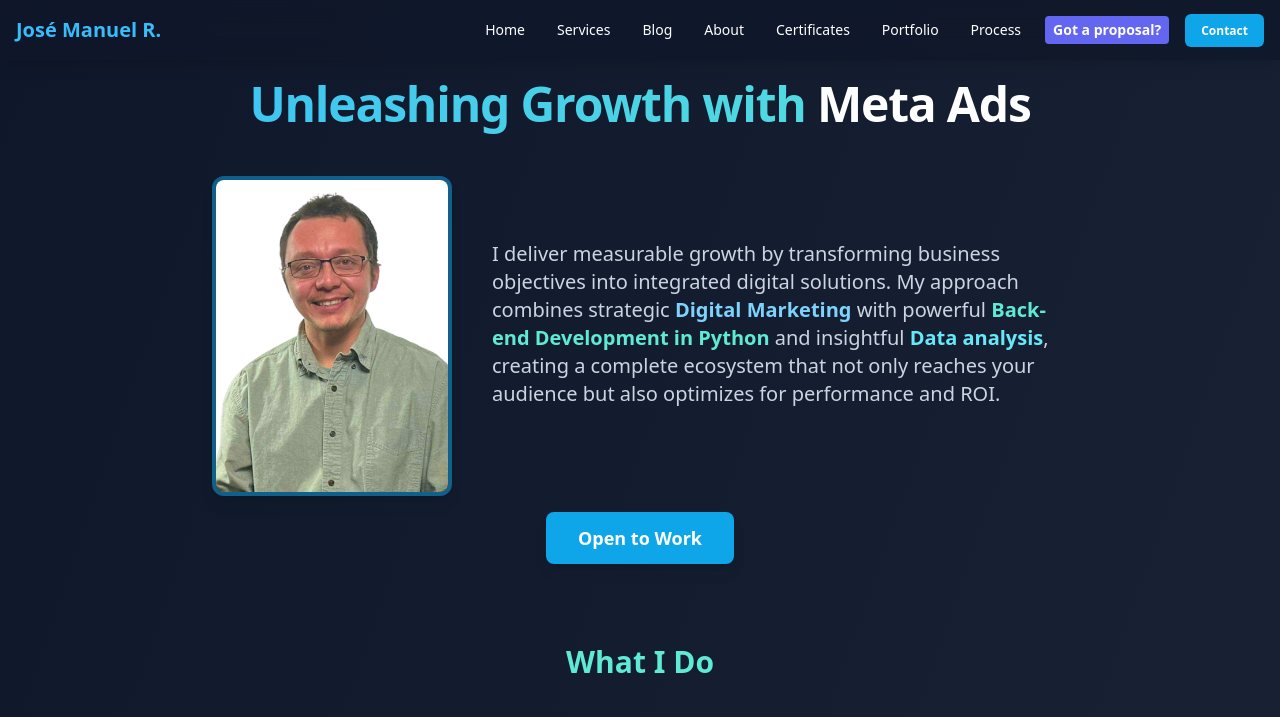
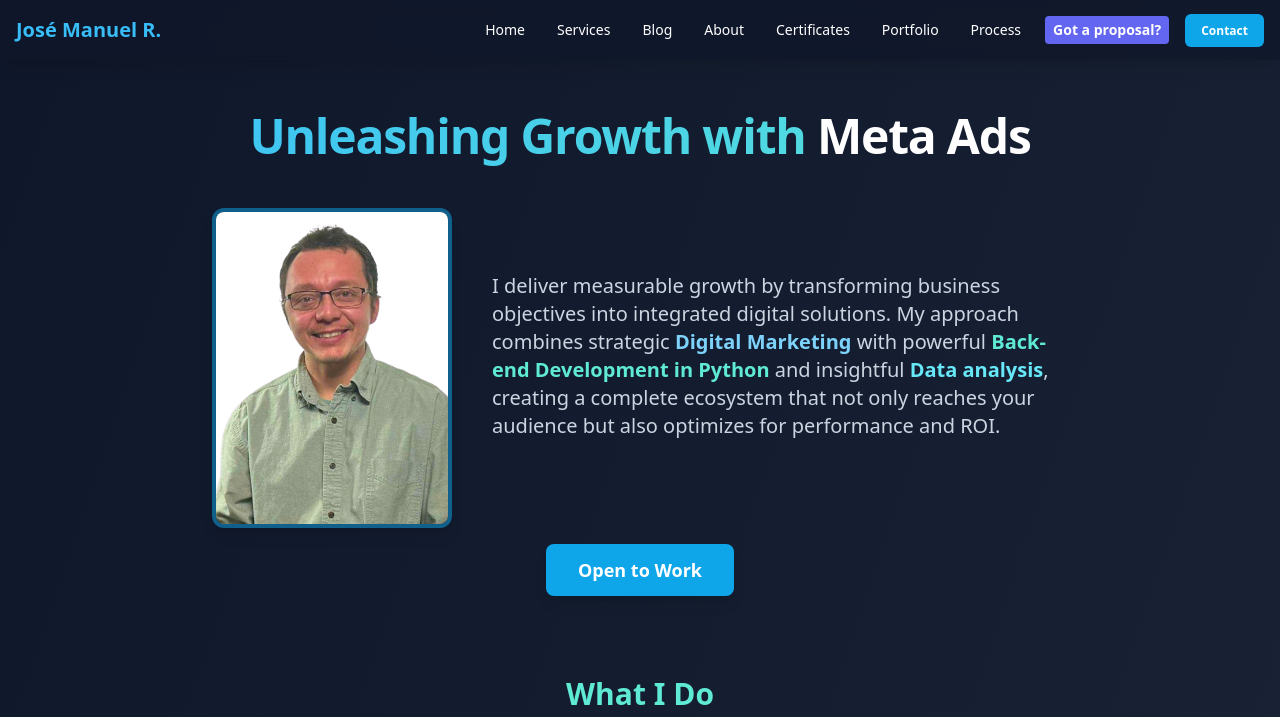
Before and after one commit to JoseManuelR-Repo/josemanuelr.com, a plain HTML site: page index.html in a window 1280 px wide. Shown: the top 717 px of the page. Drawn offline with nearby package versions, Linux system fonts and the light colour scheme; a script that the page names is missing.

Commit message:
Agrega un poco de margen superior al <span>Unleashing Growth with&nbsp;</span>

```diff
--- a/index.html
+++ b/index.html
@@ -76,7 +76,7 @@
 
     <header class="container mx-auto px-4 pt-12 pb-8 text-center">
         <h1
-            class="text-4xl sm:text-5xl font-bold tracking-tight text-transparent bg-clip-text bg-gradient-to-r from-sky-400 to-teal-300 mb-4 flex flex-col items-center justify-center h-24 sm:h-28">
+            class="mt-8 text-4xl sm:text-5xl font-bold tracking-tight text-transparent bg-clip-text bg-gradient-to-r from-sky-400 to-teal-300 mb-4 flex flex-col items-center justify-center h-24 sm:h-28">
             <span class="flex flex-row flex-wrap items-center justify-center break-words w-full max-w-full">
                 <span>Unleashing Growth with&nbsp;</span>
                 <span id="tech-rotator"
```
